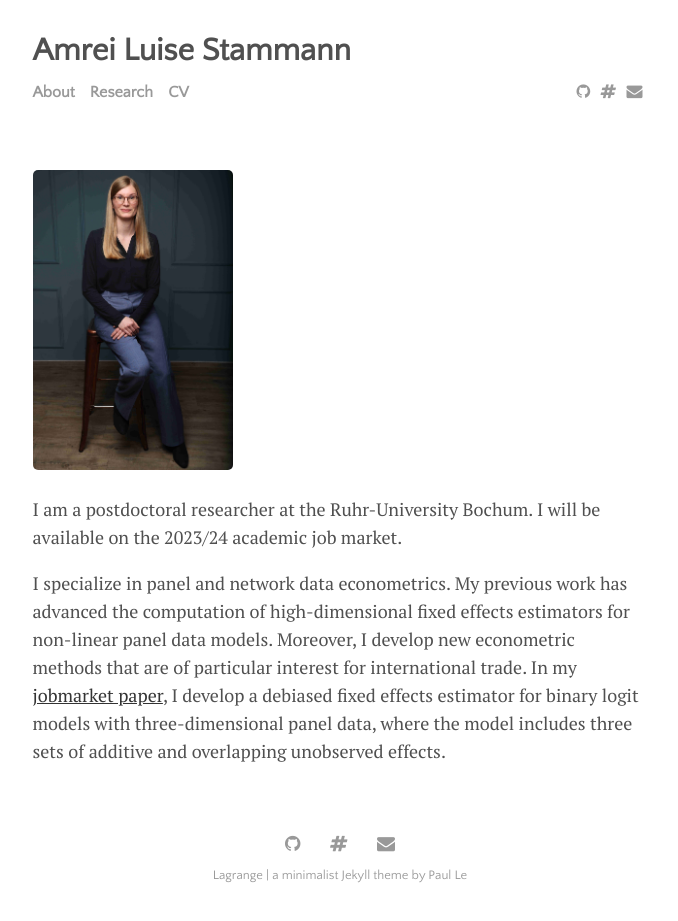
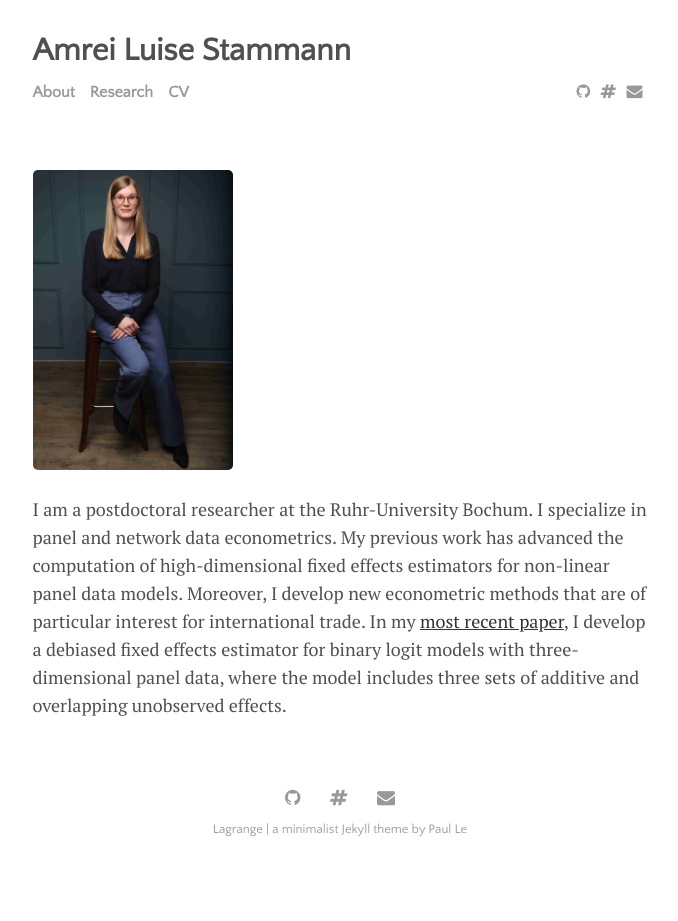
Before and after one commit to amrei-stammann/amrei-stammann.github.io, a Jekyll site: the page built from index.md, in a window 1280 px wide. Shown: the whole page, without its empty margins (300-978 px from the left). Built offline with Jekyll 4.4.1, drawn with Linux system fonts in a browser that asks for light colours; after the commit the page ends 900 px from its top, so only the background shows below that.

Commit message:
Update homepage

```diff
--- a/index.md
+++ b/index.md
@@ -5,6 +5,4 @@ title:
 
 ![My Image](assets/img/avatar.jpg){:height="300px" width="200px"}
 
-I am a postdoctoral researcher at the Ruhr-University Bochum. I will be available on the 2023/24 academic job market.
-
-I specialize in panel and network data econometrics. My previous work has advanced the computation of high-dimensional fixed effects estimators for non-linear panel data models. Moreover, I develop new econometric methods that are of particular interest for international trade. In my [jobmarket paper](https://arxiv.org/abs/2311.04073), I develop a debiased fixed effects estimator for binary logit models with three-dimensional panel data, where the model includes three sets of additive and overlapping unobserved effects.
+I am a postdoctoral researcher at the Ruhr-University Bochum. I specialize in panel and network data econometrics. My previous work has advanced the computation of high-dimensional fixed effects estimators for non-linear panel data models. Moreover, I develop new econometric methods that are of particular interest for international trade. In my [most recent paper](https://arxiv.org/abs/2311.04073), I develop a debiased fixed effects estimator for binary logit models with three-dimensional panel data, where the model includes three sets of additive and overlapping unobserved effects.
```
Also changed, not shown: menu/about.md (+1 -3 lines), 6 other files.
